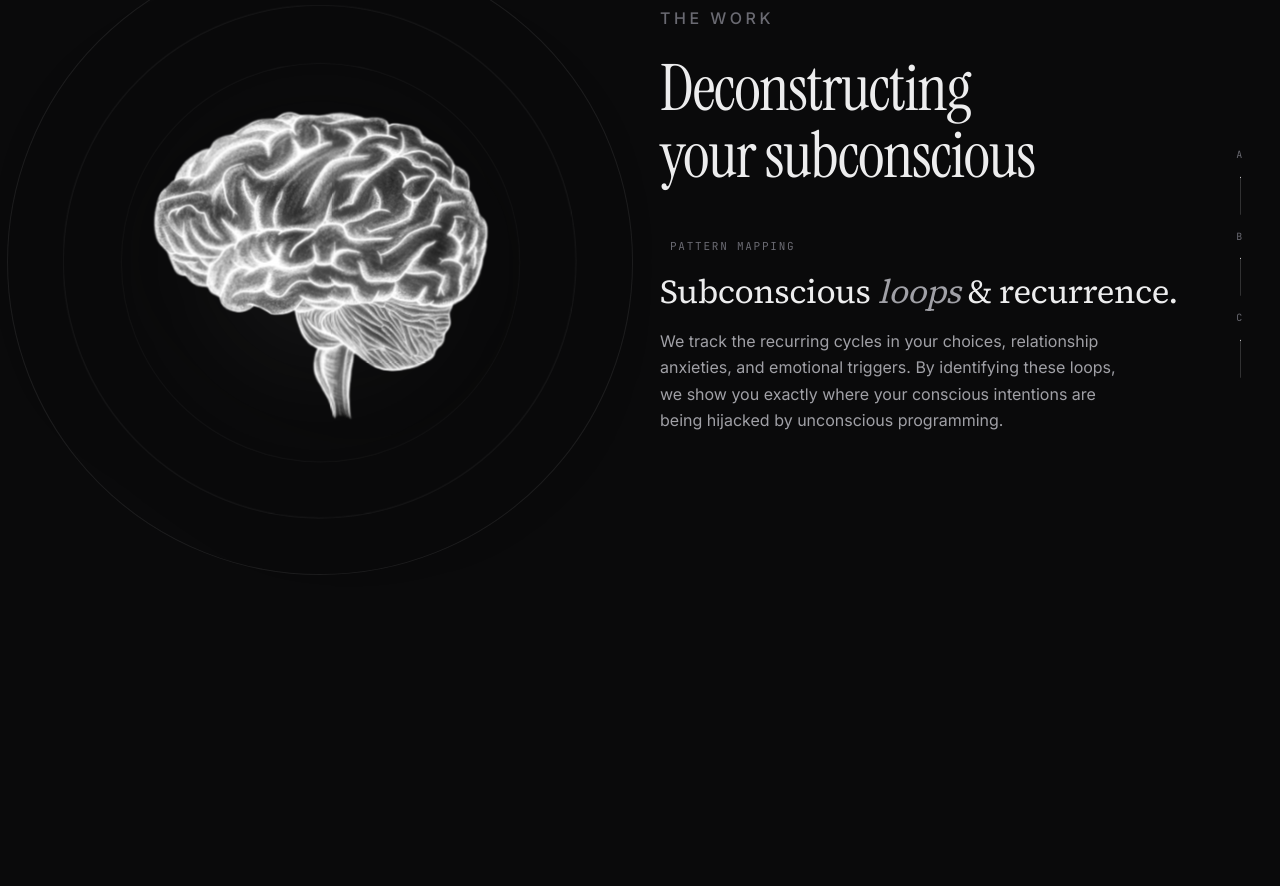
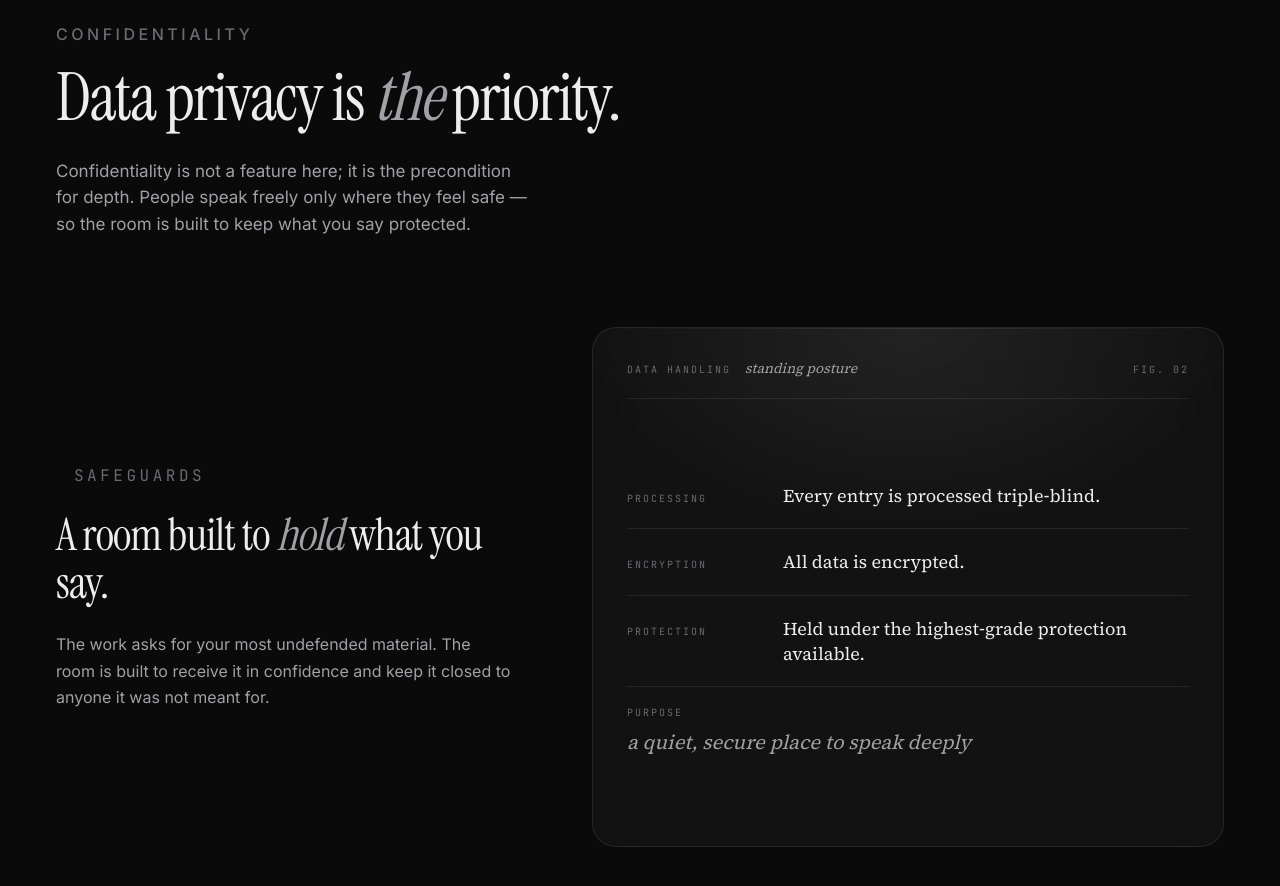
Before and after one commit to drjohn-code/twentythird, a Next.js app: page / in a window 1280 px wide. Shown: the part 1852-2738 px from the top of the page. Built offline with nearby package versions, Linux system fonts and the light colour scheme.

Commit message:
landing page update adding privacy and user story sections

```diff
--- a/app/page.tsx
+++ b/app/page.tsx
@@ -58,10 +58,14 @@ export default function LandingPage() {
             CORE PHILOSOPHY
           </div>
           <h2>
+            5‑minute fixes don&apos;t{" "}
+            <span className="it">change anyone</span>.
+          </h2>
+          <p className="sub">
             We do root‑cause analysis. By fusing the foundational insights of
             Sigmund Freud with Jacques Lacan&apos;s breakthroughs in
-            linguistics, desire, and identity
-          </h2>
+            linguistics, desire, and identity.
+          </p>
           <p className="sub">
             Most tools work on the surface. We work where it was written — in
             the architecture of language, the slips of speech, the patterns
@@ -90,6 +94,161 @@ export default function LandingPage() {
           <div className="caption">
             <span className="mono">PORTRAIT — 1967</span>
             <span className="name">Jacques Lacan</span>
+          </div>
+        </div>
+      </section>
+
+      {/* DATA PRIVACY */}
+      <section className="split-section" id="privacy">
+        <div className="container">
+          <div className="section-head reveal">
+            <div className="eyebrow" style={{ fontSize: "16px" }}>
+              CONFIDENTIALITY
+            </div>
+            <h2>
+              Data privacy is <span className="it">the</span> priority.
+            </h2>
+            <p className="lede">
+              Confidentiality is not a feature here; it is the precondition
+              for depth. People speak freely only where they feel safe — so
+              the room is built to keep what you say protected.
+            </p>
+          </div>
+
+          <div className="split-stack">
+            <div className="split-row">
+              <div className="split-copy">
+                <div className="row-meta">
+                  <span className="num"></span>
+                  <span className="tag" style={{ fontSize: "16px" }}>
+                    Safeguards
+                  </span>
+                </div>
+                <h3>
+                  A room built to <span className="it">hold</span> what you
+                  say.
+                </h3>
+                <p>
+                  The work asks for your most undefended material. The room is
+                  built to receive it in confidence and keep it closed to
+                  anyone it was not meant for.
+                </p>
+              </div>
+              <div className="split-visual glass">
+                <div className="vh">
+                  <span className="lhs">
+                    <span>Data handling</span> <em>standing posture</em>
+                  </span>
+                  <span>Fig. 02</span>
+                </div>
+                <div className="vb">
+                  <ul className="privacy-list">
+                    <li>
+                      <span className="k">processing</span>
+                      <span className="v">
+                        Every entry is processed triple‑blind.
+                      </span>
+                    </li>
+                    <li>
+                      <span className="k">encryption</span>
+                      <span className="v">All data is encrypted.</span>
+                    </li>
+                    <li>
+                      <span className="k">protection</span>
+                      <span className="v">
+                        Held under the highest‑grade protection available.
+                      </span>
+                    </li>
+                  </ul>
+                  <div className="privacy-foot">
+                    <span className="k">Purpose</span>
+                    <span className="v">
+                      a quiet, secure place to speak deeply
+                    </span>
+                  </div>
+                </div>
+              </div>
+            </div>
+          </div>
+        </div>
+      </section>
+
+      {/* HOW IT WORKS */}
+      <section className="split-section" id="process">
+        <div className="container">
+          <div className="section-head reveal">
+            <div className="eyebrow">HOW IT WORKS</div>
+            <h2>
+              Four steps, <span className="it">one widening circle</span>.
+            </h2>
+            <p className="lede">
+              Communication deepens in four moves. Each one widens what the
+              system can read — from a single intake to a standing
+              conversation.
+            </p>
+          </div>
+
+          <div className="story-grid">
+            <article className="story-step glass">
+              <div className="story-head">
+                <span className="story-num">STEP 01</span>
+                <span className="story-sub">deep‑core profiling</span>
+              </div>
+              <h3>
+                A <span className="it">10‑step</span> intake.
+              </h3>
+              <p>
+                Create your account and complete a 10‑step intake. This is
+                the deep‑core profiling pass; the first reading is built
+                entirely from what you set down here.
+              </p>
+            </article>
+
+            <article className="story-step glass">
+              <div className="story-head">
+                <span className="story-num">STEP 02</span>
+                <span className="story-sub">mediated, never mutual</span>
+              </div>
+              <h3>
+                The people who <span className="it">shape you</span>.
+              </h3>
+              <p>
+                Add the people who shape you, each by role — partner, closest
+                friend, parent, sibling, co‑parent. What they share is never
+                visible to you; what you share is never visible to them. Only
+                the system reads both.
+              </p>
+            </article>
+
+            <article className="story-step glass">
+              <div className="story-head">
+                <span className="story-num">STEP 03</span>
+                <span className="story-sub">the weekly reading</span>
+              </div>
+              <h3>
+                The Sunday <span className="it">Catchup</span>.
+              </h3>
+              <p>
+                On Sunday evenings, tell us what happened during your week and
+                how it felt to live it. Each Catchup refines the reading — the
+                picture sharpens as the weeks accumulate.
+              </p>
+            </article>
+
+            <article className="story-step glass">
+              <div className="story-head">
+                <span className="story-num">STEP 04</span>
+                <span className="story-sub">fully private</span>
+              </div>
+              <h3>
+                The <span className="it">Consulting Room</span>.
+              </h3>
+              <p>
+                Speak in a fully private consultation with the analyst — a
+                voice that knows you better than anyone, trained across 23
+                layers of frontier AI models.
+              </p>
+            </article>
           </div>
         </div>
       </section>
```
Also changed, not shown: app/globals.css.
